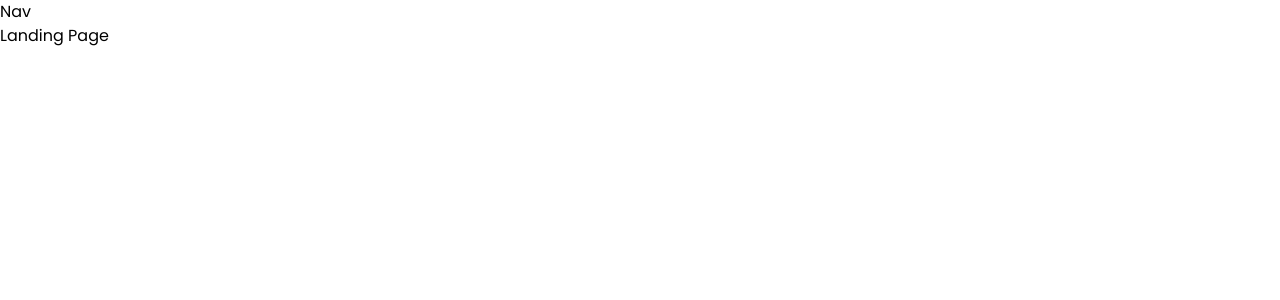
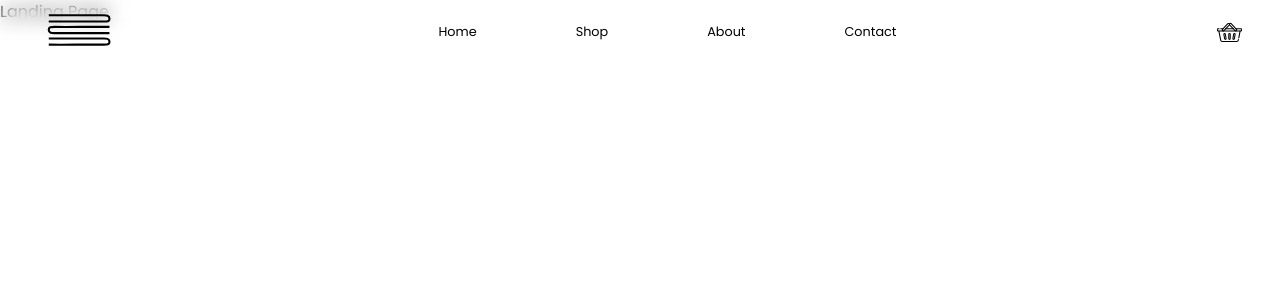
Before and after one commit to heckspoiler/tasty-marks-bookstore, a Next.js app: page / in a window 1280 px wide. Shown: the top 300 px of the page. Built offline with nearby package versions, Linux system fonts and the light colour scheme.

Commit message:
added navbar

```diff
--- /dev/null
+++ b/app/Home.module.css
@@ -0,0 +1,4 @@
+.mainSection {
+
+      height: 100vh;
+}
--- /dev/null
+++ b/app/about/page.js
@@ -0,0 +1,5 @@
+const About = () => {
+  return <h1>About Page</h1>;
+};
+
+export default About;
--- a/app/blog/page.js
+++ /dev/null
@@ -1,6 +0,0 @@
-const Blog = () => {
-  return <h1>Blog Page</h1>;
-};
-
-export default Blog;
-<h1>Blog Page</h1>;
--- /dev/null
+++ b/app/components/NavBar/NavBar.js
@@ -0,0 +1,44 @@
+import Link from "next/link";
+import Image from "next/image";
+import styles from "./NavBar.module.css";
+
+const NavBar = () => {
+  return (
+    <nav className={styles.NavBar}>
+      <Link href="/">
+        <Image
+          src="/logo.svg"
+          width={80}
+          height={80}
+          className={styles.navElement}
+          alt="Logo Tasty Marks"
+        />
+      </Link>
+      <ul className={styles.navList}>
+        <Link href="/" className={styles.navElement}>
+          Home
+        </Link>
+        <Link href="/shop/products" className={styles.navElement}>
+          Shop
+        </Link>
+        <Link href="/about" className={styles.navElement}>
+          About
+        </Link>
+        <Link href="/contact" className={styles.navElement}>
+          Contact
+        </Link>
+      </ul>
+      <Link href="/shop/cart">
+        <Image
+          src="/shopping-cart.svg"
+          width={25}
+          height={25}
+          className={styles.navElement}
+          alt="Logo Tasty Marks"
+        />
+      </Link>
+    </nav>
+  );
+};
+
+export default NavBar;
--- /dev/null
+++ b/app/components/NavBar/NavBar.module.css
@@ -0,0 +1,32 @@
+.NavBar {
+      width: 100%;
+      height: calc(2rem + 4vh);
+      background-color: transparent;
+      display: flex;
+      justify-content: space-between;
+      align-items: center;
+      padding: 20px 3vw;
+      background-color: rgba(255, 255, 255, 0.1);
+      backdrop-filter: blur(10px);
+      position: fixed;
+
+}
+
+.navList {
+      width: calc(20rem + 20vw);
+      display: flex;
+      gap: 40px;
+      justify-content: space-evenly;
+      font-size: 0.8rem;
+      height: 100%;
+      align-items: center;
+}
+
+.navElement {
+      transition: transform 0.2s ease-in-out, font-weight 0.2s ease-in-out;
+}
+
+.navElement:hover {
+      transform: scale(1.1);
+      font-weight: 500;
+}
--- a/app/layout.js
+++ b/app/layout.js
@@ -1,6 +1,7 @@
 import "./globals.css";
 import { Inter } from "next/font/google";
 import { Poppins } from "next/font/google";
+import NavBar from "./components/NavBar/NavBar";
 
 const inter = Inter({ subsets: ["latin"] });
 const poppins = Poppins({ subsets: ["latin"], weight: ["400", "700"] });
@@ -14,7 +15,7 @@ export default function RootLayout({ children }) {
   return (
     <html lang="en">
       <body className={poppins.className}>
-        <h2>Nav</h2>
+        <NavBar />
         {children}
       </body>
     </html>
--- a/app/page.js
+++ b/app/page.js
@@ -1,6 +1,8 @@
+import styles from "./Home.module.css";
+
 export default function Home() {
   return (
-    <main>
+    <main className={styles.mainSection}>
       <h1>Landing Page</h1>
     </main>
   );
```
Also changed, not shown: public/logo.svg (added), public/shopping-cart.svg (added).
